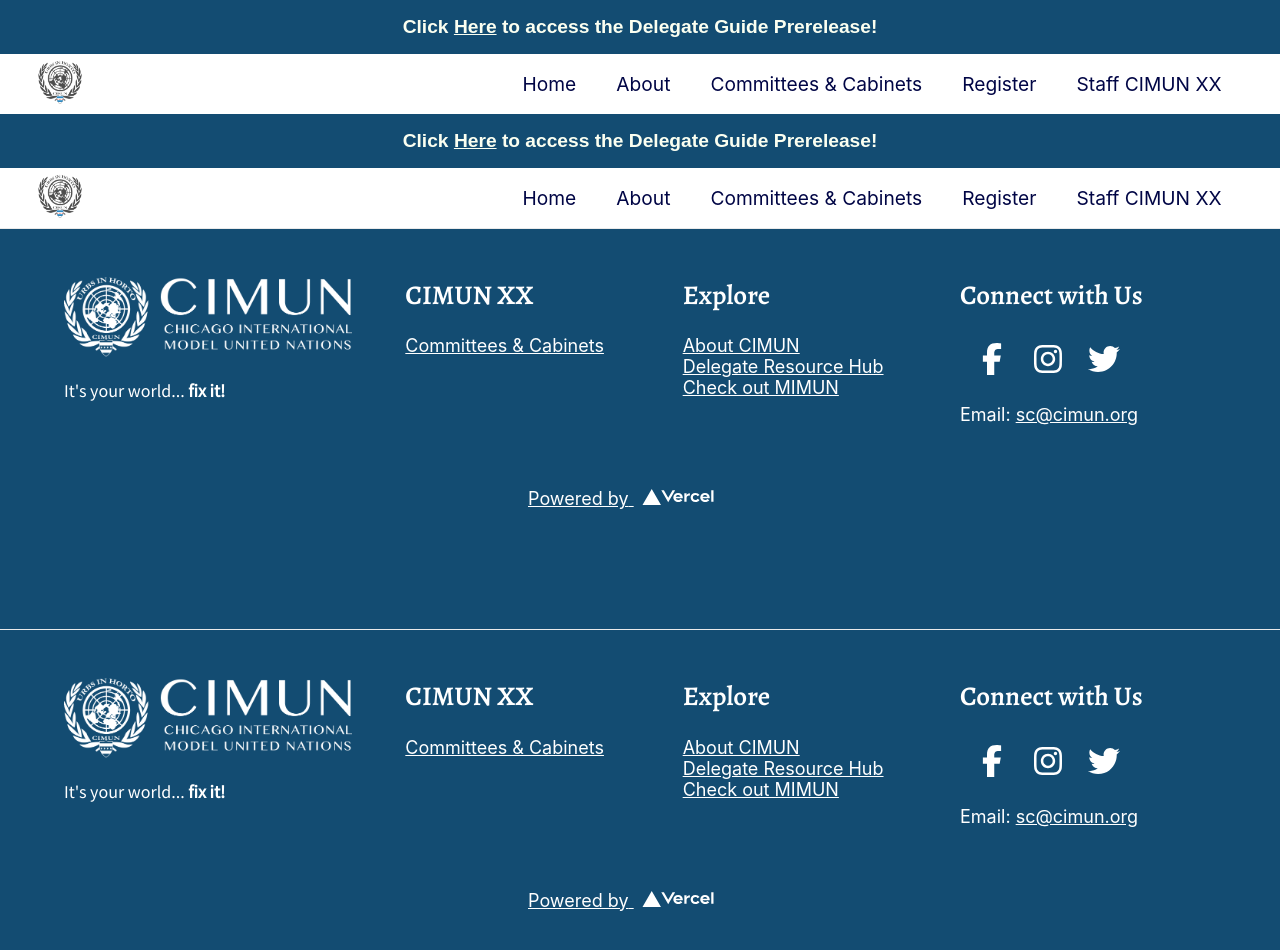
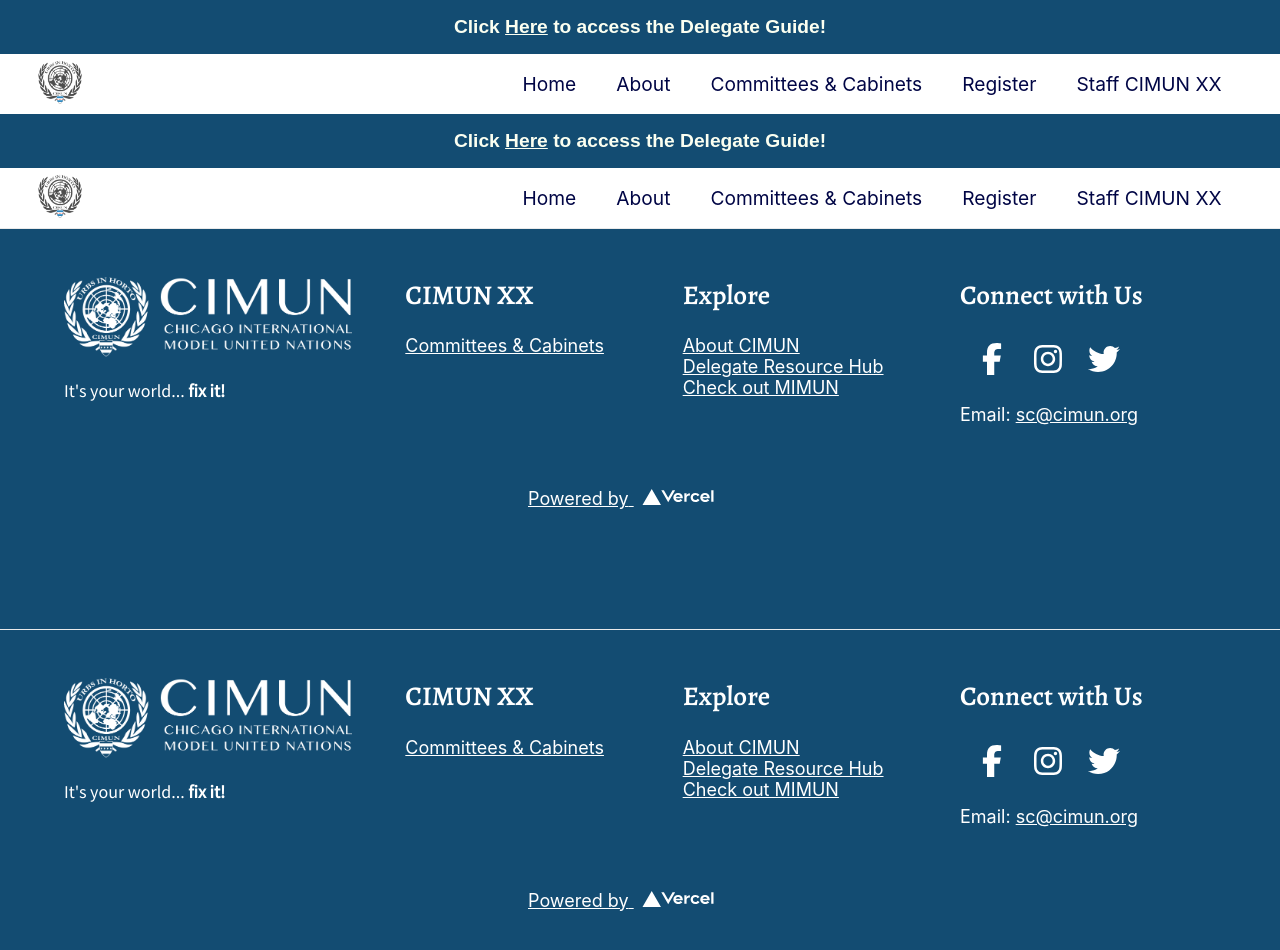
Before and after one commit to Model-UN/cimun-web, a Next.js app: page /layout in a window 1280 px wide. Shown: the top 950 px of the page. Built offline with nearby package versions, Linux system fonts and the light colour scheme.

Commit message:
delegate guide link

```diff
--- a/components/Announce.tsx
+++ b/components/Announce.tsx
@@ -15,11 +15,11 @@ const TempDelegateGuide = () => {
         $mobMargins="0.5rem 0 0.5rem 0"
       >
         Click{" "}
-        <Link href="https://docs.google.com/document/d/1Nzqys7Be-mpcHbwP_5ruhzwv7rv2_53LkguOBfaGKew/edit?usp=sharing">
+        <Link href="https://docs.google.com/document/d/1zLm38NF6D6q-6jpzuStzHUlCOBW9mpiCMUHHvDJhqGQ/edit?usp=sharing">
           {" "}
           Here
         </Link>{" "}
-        to access the Delegate Guide Prerelease!
+        to access the Delegate Guide!
       </Body>
     </AnnouncementBar>
   );
```
